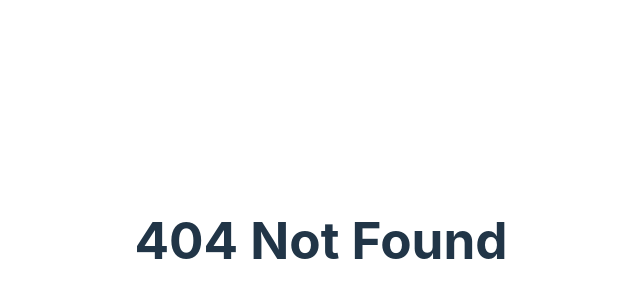
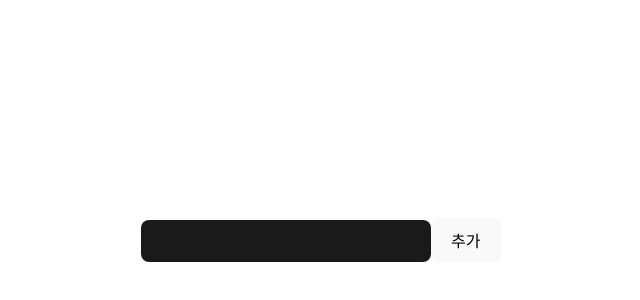
Before and after one commit to chanwoo00106/wanted-pre-onboarding-frontend, a React (Vite) app: page /todo in a window 1280 px wide. Before the commit this address had no page. Shown: the part 160-460 px from the top of the page, without its empty margins (319-959 px from the left). Built offline with nearby package versions, Linux system fonts and the light colour scheme.

Commit message:
Add create todo feature

```diff
--- a/src/App.tsx
+++ b/src/App.tsx
@@ -4,7 +4,7 @@ import * as P from '@/pages'
 function App() {
   return (
     <Routes>
-      <Route path='/' element={<P.TodoPage />} />
+      <Route path='/todo' element={<P.TodoPage />} />
       <Route path='/signin' element={<P.AuthPage />} />
       <Route path='/signup' element={<P.AuthPage />} />
       <Route path='*' element={<P.NotFoundPage />} />
--- /dev/null
+++ b/src/features/todo/components/AddTodoForm.tsx
@@ -0,0 +1,14 @@
+import useAddTodo from '../hooks/useAddTodo'
+
+const AddTodoForm = () => {
+  const { todoRef, onSubmit } = useAddTodo()
+
+  return (
+    <form onSubmit={onSubmit}>
+      <input type='text' ref={todoRef} />
+      <button type='submit'>추가</button>
+    </form>
+  )
+}
+
+export default AddTodoForm
--- a/src/features/todo/context/TodoContext.tsx
+++ b/src/features/todo/context/TodoContext.tsx
@@ -2,7 +2,12 @@ import { TodoContextType } from '../types'
 import { createContext, ReactNode, useState } from 'react'
 import { TodoType } from '../types'
 
-const TodoContext = createContext<TodoContextType | null>(null)
+const TodoContext = createContext<TodoContextType>({
+  todos: [],
+  addTodo: () => {},
+  removeTodo: () => {},
+  updateTodo: () => {},
+})
 
 interface Props {
   children: ReactNode
--- /dev/null
+++ b/src/features/todo/hooks/useAddTodo.tsx
@@ -0,0 +1,22 @@
+import { FormEvent, useContext, useRef } from 'react'
+import TodoContext from '../context/TodoContext'
+import postTodo from '../services/postTodo'
+
+const useAddTodo = () => {
+  const todoRef = useRef<HTMLInputElement>(null)
+  const { addTodo } = useContext(TodoContext)
+
+  const onSubmit = async (e: FormEvent<HTMLInputElement>) => {
+    e.preventDefault()
+    const todo = todoRef.current?.value
+    if (!todo?.replace(/ /g, '')) return
+
+    const data = await postTodo(todo)
+
+    if (data) addTodo(data)
+  }
+
+  return { todoRef, onSubmit }
+}
+
+export default useAddTodo
--- /dev/null
+++ b/src/features/todo/services/postTodo.ts
@@ -0,0 +1,14 @@
+import api from '@/lib/api'
+import { TodoType } from '../types'
+
+const postTodo = async (todo: string) => {
+  try {
+    const { data } = await api.post<TodoType>('/todos', { todo })
+    return data
+  } catch (e) {
+    alert('할 일 추가 실패')
+    return
+  }
+}
+
+export default postTodo
--- a/src/pages/TodoPage.tsx
+++ b/src/pages/TodoPage.tsx
@@ -1,5 +1,11 @@
+import AddTodoForm from '@/features/todo/components/AddTodoForm'
+
 const TodoPage = () => {
-  return <div>Todo page</div>
+  return (
+    <div>
+      <AddTodoForm />
+    </div>
+  )
 }
 
 export default TodoPage
```
